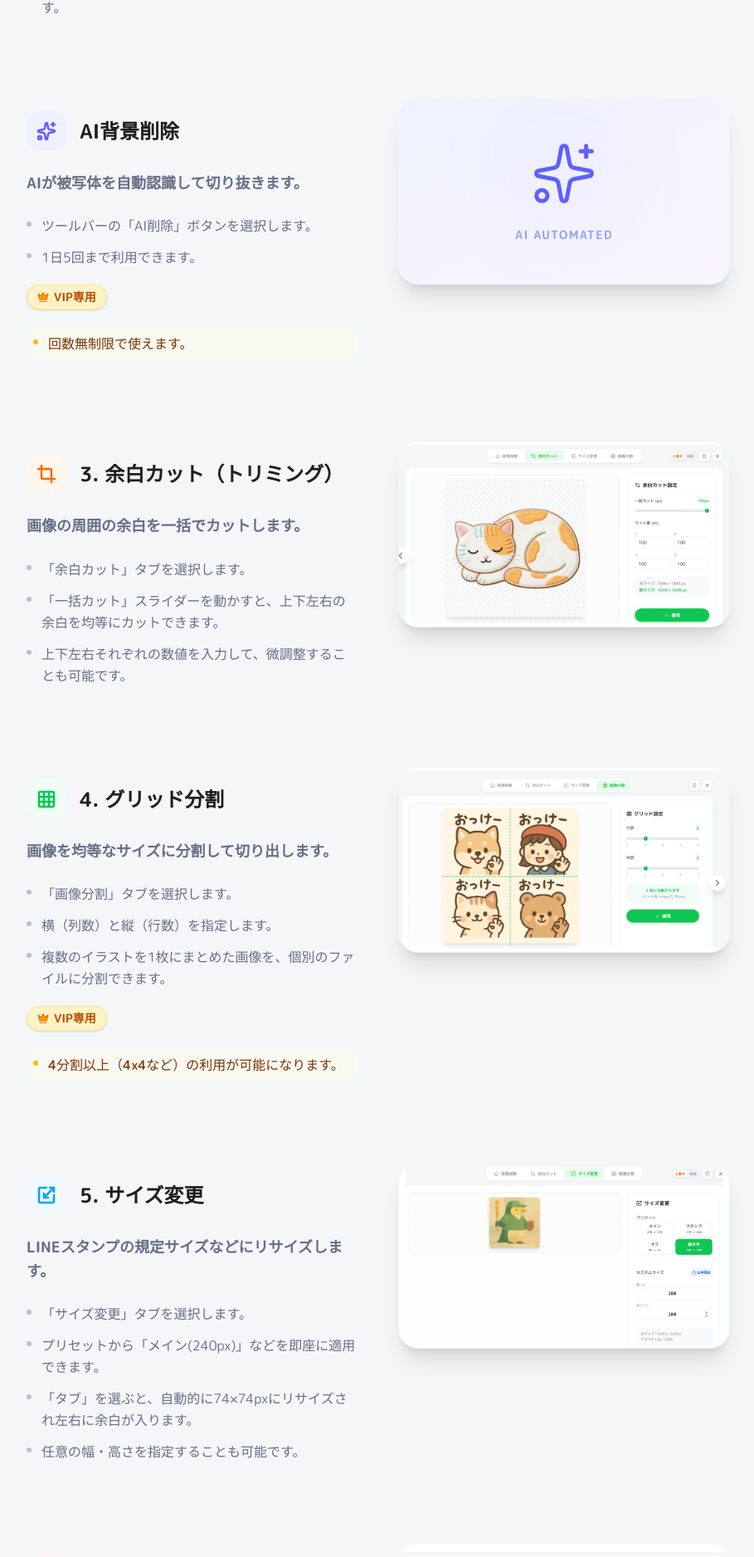
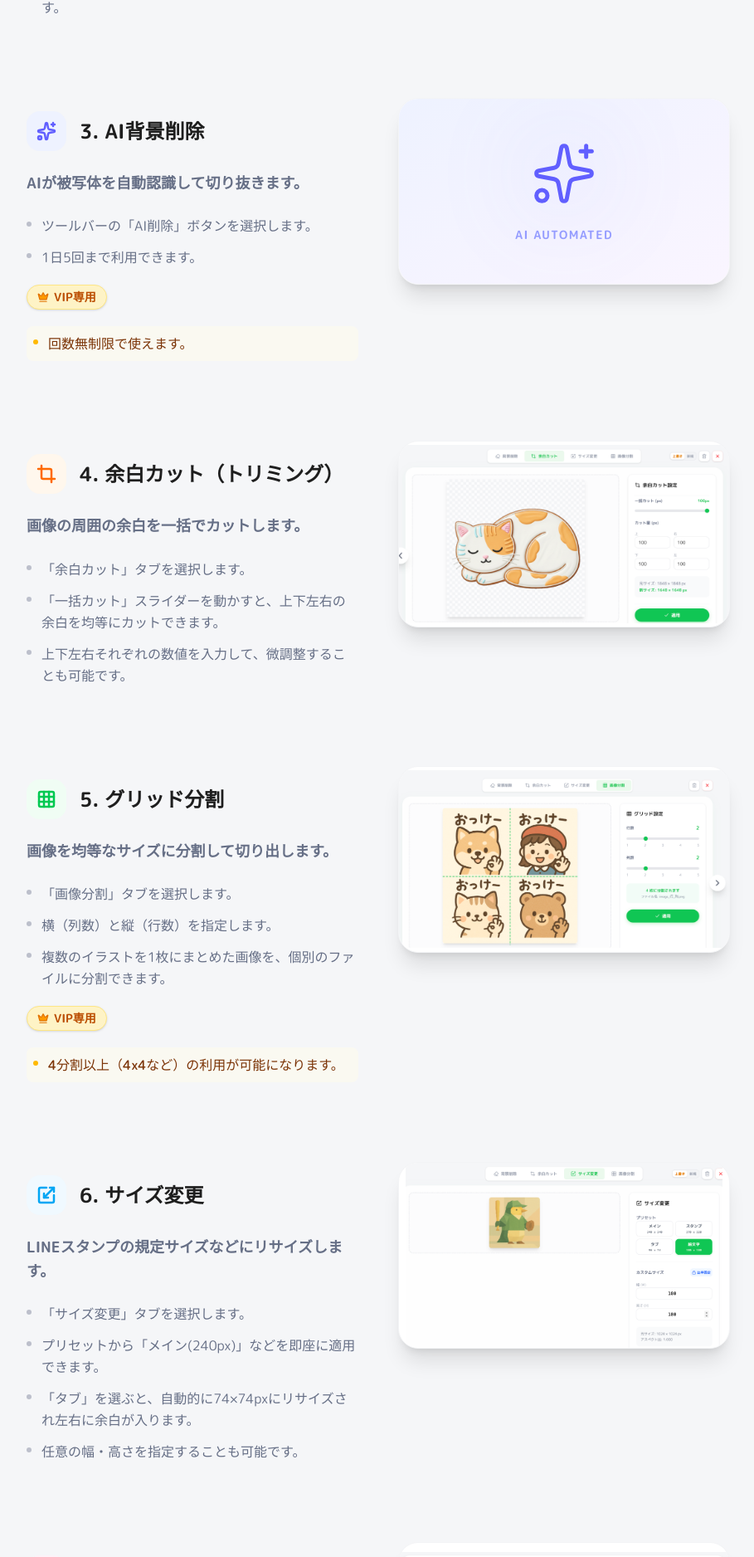
Before and after one commit to Lchiki-nl/Stamp-Image-Tools, a Next.js app: page /how-to-use in a window 1280 px wide. Shown: the part 1114-2990 px from the top of the page at 83% size, without its empty margins (184-1093 px from the left). Built offline with nearby package versions, Linux system fonts and the light colour scheme; no server answers.

Commit message:
feat: @next/third-parties 依存関係を追加しました。

```diff
--- a/package.json
+++ b/package.json
@@ -10,6 +10,7 @@
   },
   "dependencies": {
     "@imgly/background-removal": "^1.7.0",
+    "@next/third-parties": "^16.1.3",
     "clsx": "^2.1.1",
     "framer-motion": "^12.26.2",
     "jszip": "^3.10.1",
--- a/src/app/how-to-use/steps.ts
+++ b/src/app/how-to-use/steps.ts
@@ -31,7 +31,7 @@ export const steps = [
   },
   {
     id: "ai-removal",
-    title: "AI背景削除",
+    title: "3. AI背景削除",
     icon: Sparkles,
     description: "AIが被写体を自動認識して切り抜きます。",
     details: [
@@ -45,7 +45,7 @@ export const steps = [
   },
   {
     id: "crop",
-    title: "3. 余白カット（トリミング）",
+    title: "4. 余白カット（トリミング）",
     icon: Crop,
     description: "画像の周囲の余白を一括でカットします。",
     details: [
@@ -58,7 +58,7 @@ export const steps = [
   },
   {
     id: "split",
-    title: "4. グリッド分割",
+    title: "5. グリッド分割",
     icon: Grid3X3,
     description: "画像を均等なサイズに分割して切り出します。",
     details: [
@@ -73,7 +73,7 @@ export const steps = [
   },
   {
     id: "resize",
-    title: "5. サイズ変更",
+    title: "6. サイズ変更",
     icon: Scaling,
     description: "LINEスタンプの規定サイズなどにリサイズします。",
     details: [
@@ -87,7 +87,7 @@ export const steps = [
   },
   {
     id: "save",
-    title: "6. 保存・ダウンロード",
+    title: "7. 保存・ダウンロード",
     icon: Download,
     description: "加工が完了した画像を保存します。",
     details: [
@@ -101,7 +101,7 @@ export const steps = [
   // === VIP Features ===
   {
     id: "vip",
-    title: "VIP機能について",
+    title: "8. VIP機能について",
     icon: Crown,
     description: "パスワードを入力して制限を解除します。",
     details: [
@@ -113,7 +113,7 @@ export const steps = [
   },
   {
     id: "eraser",
-    title: "消しゴムツール",
+    title: "9. 消しゴムツール",
     icon: Eraser,
     description: "ブラシを使って手動で不要な部分を消去します。",
     details: [
@@ -127,7 +127,7 @@ export const steps = [
   },
   {
     id: "text",
-    title: "文字入れツール",
+    title: "10. 文字入れツール",
     icon: Type,
     description: "画像に好きなテキストを追加できます。",
     details: [
--- a/src/app/layout.tsx
+++ b/src/app/layout.tsx
@@ -1,5 +1,6 @@
 import type { Metadata } from "next";
 import { M_PLUS_Rounded_1c } from "next/font/google";
+import { GoogleAnalytics } from '@next/third-parties/google';
 import "./globals.css";
 import { JsonLd } from "@/components/seo/JsonLd";
 
@@ -118,6 +119,9 @@ export default function RootLayout({
           }}
         />
         {children}
+        {process.env.NEXT_PUBLIC_GA_MEASUREMENT_ID && (
+          <GoogleAnalytics gaId={process.env.NEXT_PUBLIC_GA_MEASUREMENT_ID} />
+        )}
       </body>
     </html>
   );
```
Also changed, not shown: 1 other file (tests, documents, lock files or other folders).
